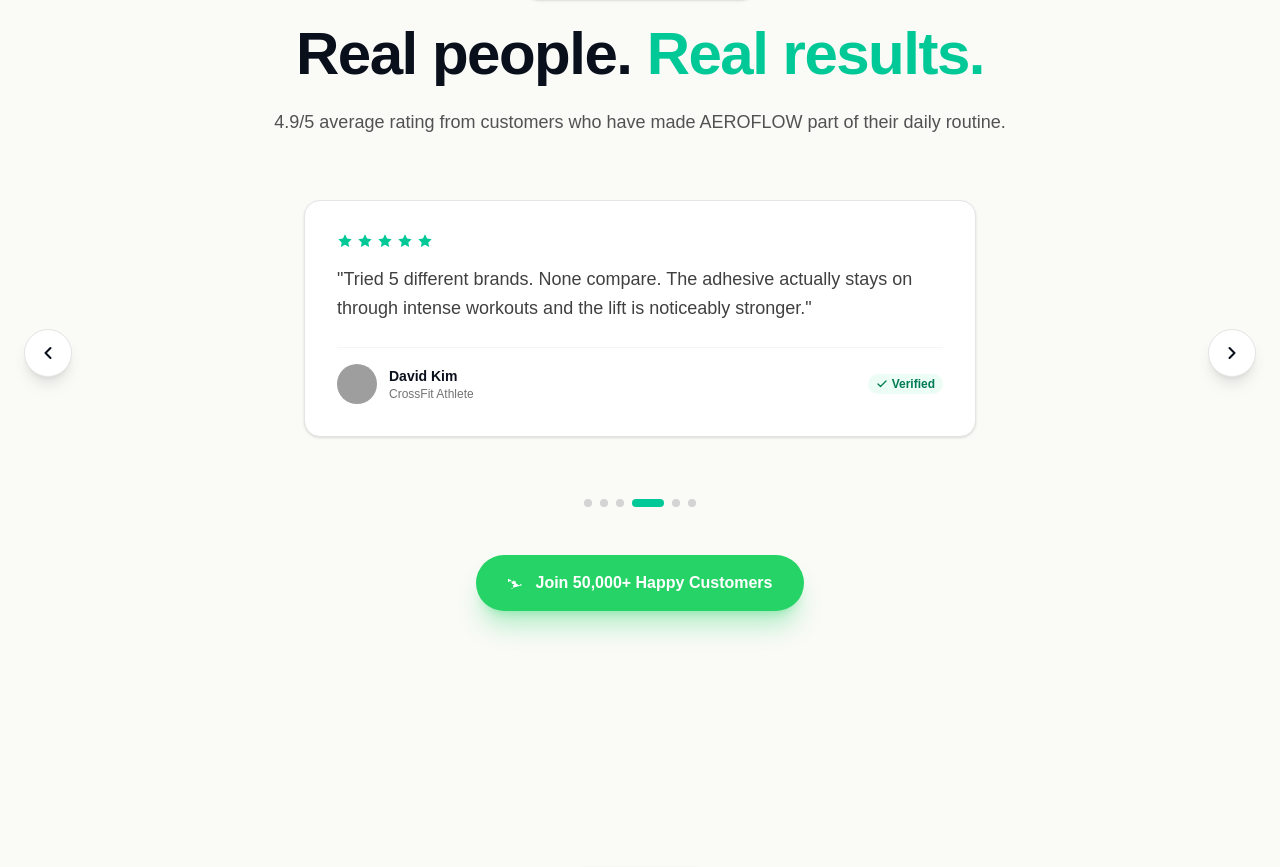
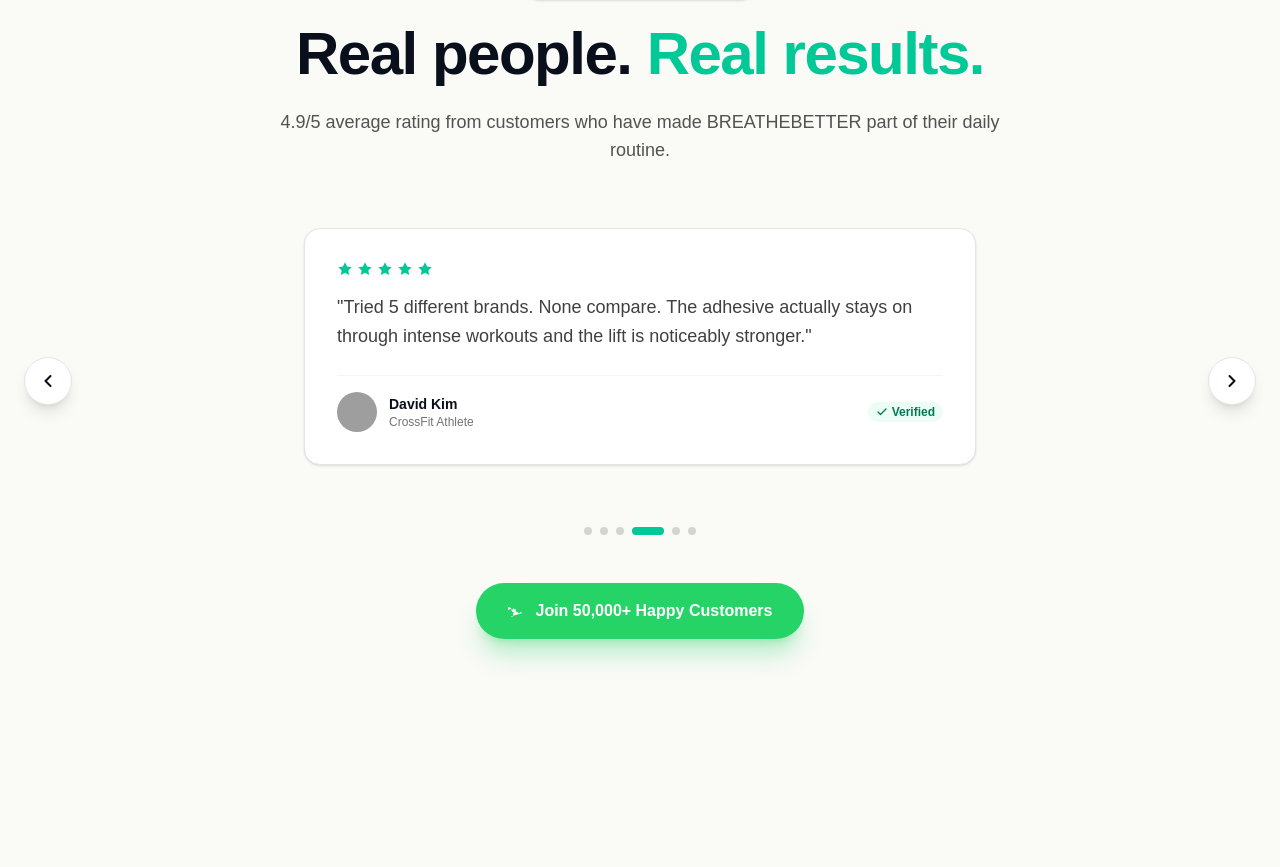
Before and after one commit to FerasKhalil/nasal-strips, a Next.js app: page / in a window 1280 px wide. Shown: the part 5933-6800 px from the top of the page. Built offline with nearby package versions, Linux system fonts and the light colour scheme; grey boxes are pictures that could not be loaded.

Commit message:
Remove aeroflow and change it to breathebetter

```diff
--- a/app/page.tsx
+++ b/app/page.tsx
@@ -905,7 +905,7 @@
             Real people. <span className="text-[#00C896]">Real results.</span>
           </h2>
           <p className="text-lg text-neutral-600">
-            4.9/5 average rating from customers who have made AEROFLOW part of their daily routine.
+            4.9/5 average rating from customers who have made BREATHEBETTER part of their daily routine.
           </p>
         </div>
 
@@ -1005,7 +1005,7 @@
           <WhatsButton
             variant="primary"
             className="px-8 py-4 text-base"
-            message="Hi! I've seen the great reviews. I'd like to try AEROFLOW. Can you help me place an order?"
+            message="Hi! I've seen the great reviews. I'd like to try BREATHEBETTER. Can you help me place an order?"
           >
             Join 50,000+ Happy Customers
           </WhatsButton>
```
